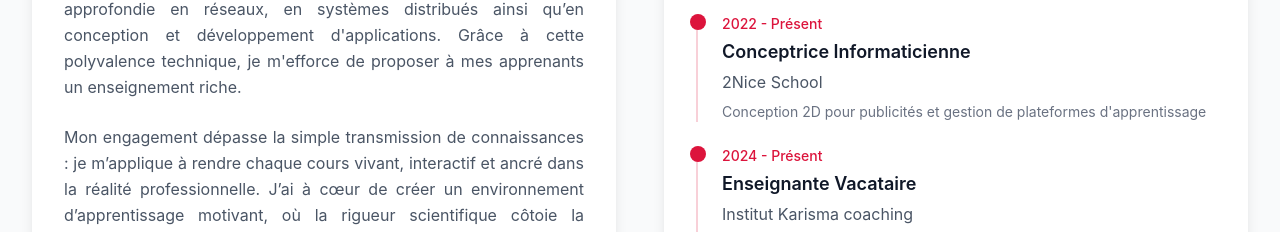
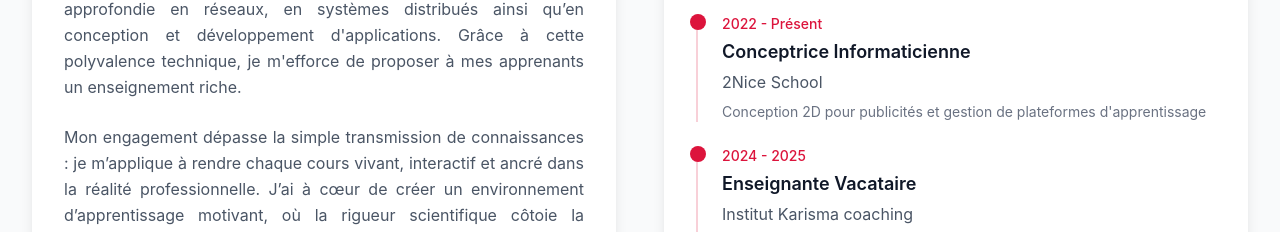
Before and after one commit to Razanelmr/portfolio-razane, a React (Vite) app: page / in a window 1280 px wide. Shown: the part 1647-1879 px from the top of the page. Built offline with nearby package versions, Linux system fonts and the light colour scheme.

Commit message:
Update AboutSection.jsx

```diff
--- a/src/components/AboutSection.jsx
+++ b/src/components/AboutSection.jsx
@@ -31,7 +31,7 @@ const AboutSection = () => {
       description: "Conception 2D pour publicités et gestion de plateformes d'apprentissage"
     },
     {
-      year: "2024 - Présent",
+      year: "2024 - 2025",
       title: "Enseignante Vacataire",
       company: "Institut Karisma coaching",
       description: "Enseignement de l'informatique générale et du Base De Donnée"
```
